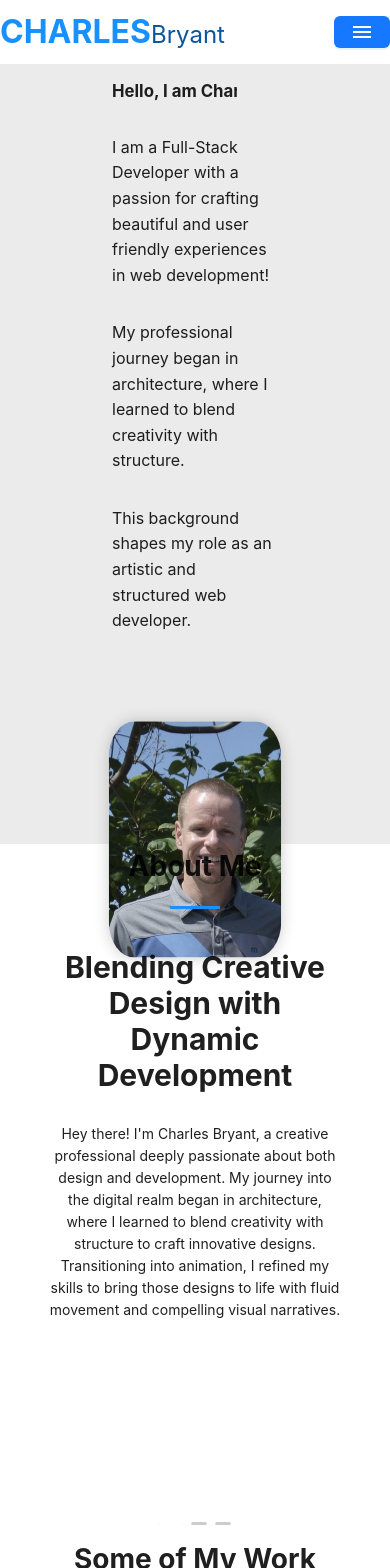
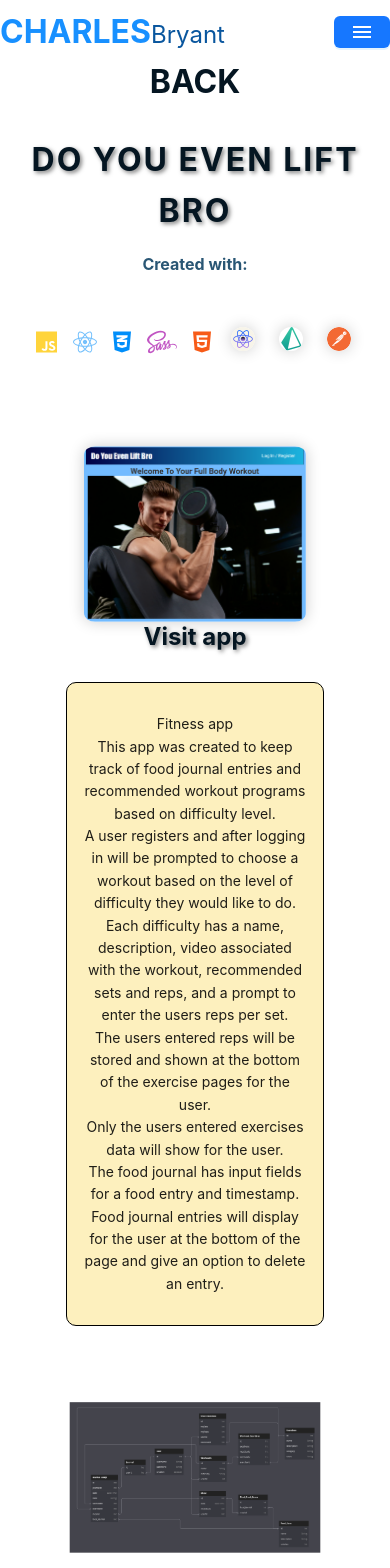
Before and after one commit to CBryant20/CB_Website, a React (Vite) app: page /DoYouEvenLiftBro in a window 390 px wide. Shown: the top 1568 px of the page. Built offline with nearby package versions, Linux system fonts and the light colour scheme.

Commit message:
Projects updated to fit small and large screens and navigate functioning

```diff
--- a/src/Root.jsx
+++ b/src/Root.jsx
@@ -1,6 +1,8 @@
 import AppHeader from "./components/framework/Navbar";
 import AppFooter from "./components/framework/Footer";
 import AppHome from "./components/views/Home";
+
+import { Outlet } from "react-router-dom";
 
 import { Layout } from "antd";
 const { Header, Content, Footer } = Layout;
@@ -15,7 +17,7 @@ export default function Root() {
           <AppHeader />
         </Header>
         <Content>
-          <AppHome />
+          <Outlet />
         </Content>
         <Footer className='footer'>
           <AppFooter />
--- a/src/components/home/Work.jsx
+++ b/src/components/home/Work.jsx
@@ -4,35 +4,35 @@ import Books from "../../images/BookBuddy.png";
 import SBBullies from "../../images/South-Bay-Bullies-Logo.png";
 import Atheneum1 from "../../images/04 (Atheneum).png";
 
-import DoYouEvenLiftBro from "../projects/DoYouEvenLiftBro";
-import ConnectHub from "../projects/ConnectHub";
-import BookBuddy from "../projects/BookBuddy";
-import SouthBayBullies from "../projects/SouthBayBullies";
-import Architecture from "../projects/Architecture";
-
 import { Row, Col, Card } from "antd";
+import { useNavigate } from "react-router-dom";
 
 const { Meta } = Card;
 
-export default function AppWork({ onSelectProject }) {
-  const handleProjectClick = (project) => {
-    onSelectProject(project);
+export default function AppWork() {
+  const navigate = useNavigate();
+
+  const handleProjectClick = (path) => {
+    navigate(path);
   };
 
   const cardStyle = {
-    height: "300px",
+    height: "335px",
     display: "flex",
     flexDirection: "column",
     justifyContent: "space-between",
+    textAlign: "center",
+    padding: "1.1rem",
+    overflow: "hidden",
   };
 
   const imgStyle = {
     objectFit: "cover",
-    height: "250px",
+    maxWidth: "100%",
+    maxHeight: "100%",
   };
 
   return (
-    <>
     <div id='work' className='container'>
       <div className='titleHolder'>
         <h2>Some of My Work</h2>
@@ -40,7 +40,8 @@ export default function AppWork({ onSelectProject }) {
       <Row gutter={[16, 16]}>
         <Col xs={{ span: 24 }} sm={{ span: 12 }} md={{ span: 8 }}>
           <Card hoverable style={cardStyle}>
-              <Meta title='Auction Site...Coming Soon' style={imgStyle} />
+            <Meta title='Auction Site...' />
+            <Meta title='Coming Soon' />
           </Card>
         </Col>
         <Col xs={{ span: 24 }} sm={{ span: 12 }} md={{ span: 8 }}>
@@ -53,7 +54,7 @@ export default function AppWork({ onSelectProject }) {
                 style={imgStyle}
               />
             }
-              onClick={() => handleProjectClick(<DoYouEvenLiftBro />)}
+            onClick={() => handleProjectClick("/DoYouEvenLiftBro")}
             style={cardStyle}
           >
             <Meta title='Do You Even Lift Bro' />
@@ -65,7 +66,7 @@ export default function AppWork({ onSelectProject }) {
             cover={
               <img alt='ConnectHub' src={ConnectHubPic} style={imgStyle} />
             }
-              onClick={() => handleProjectClick(<ConnectHub />)}
+            onClick={() => handleProjectClick("/ConnectHub")}
             style={cardStyle}
           >
             <Meta title='Connect Hub' />
@@ -75,7 +76,7 @@ export default function AppWork({ onSelectProject }) {
           <Card
             hoverable
             cover={<img alt='Book Buddy' src={Books} style={imgStyle} />}
-              onClick={() => handleProjectClick(<BookBuddy />)}
+            onClick={() => handleProjectClick("/BookBuddy")}
             style={cardStyle}
           >
             <Meta title='Book Buddy' />
@@ -87,18 +88,17 @@ export default function AppWork({ onSelectProject }) {
             cover={
               <img alt='South Bay Bullies' src={SBBullies} style={imgStyle} />
             }
-              onClick={() => handleProjectClick(<SouthBayBullies />)}
+            onClick={() => handleProjectClick("/SouthBayBullies")}
             style={cardStyle}
           >
             <Meta title='South Bay Bullies' />
           </Card>
         </Col>
-
         <Col xs={{ span: 24 }} sm={{ span: 12 }} md={{ span: 8 }}>
           <Card
             hoverable
             cover={<img alt='Atheneum1' src={Atheneum1} style={imgStyle} />}
-              onClick={() => handleProjectClick(<Architecture />)}
+            onClick={() => handleProjectClick("/Architecture")}
             style={cardStyle}
           >
             <Meta title='Atheneum' />
@@ -106,6 +106,5 @@ export default function AppWork({ onSelectProject }) {
         </Col>
       </Row>
     </div>
-    </>
   );
 }
--- a/src/components/projects/DoYouEvenLiftBro.jsx
+++ b/src/components/projects/DoYouEvenLiftBro.jsx
@@ -3,7 +3,6 @@ import SchemaDiagram from "../../images/SchemaDiagram.png";
 import Postman from "../../images/Postman2.png";
 import Express from "../../images/Express.png";
 import Prisma from "../../images/Prisma.png";
-
 import { FontAwesomeIcon } from "@fortawesome/react-fontawesome";
 import {
   faJs,
@@ -12,15 +11,12 @@ import {
   faSass,
   faHtml5,
 } from "@fortawesome/free-brands-svg-icons";
-
 import { Link } from "react-router-dom";
-
 import "./Projects.scss";
 
 export default function DoYouEvenLiftBro() {
   return (
-    <>
-      <body className='main-project'>
+    <div className='main-project'>
       <header>
         <Link className='back-button' to='/'>
           BACK
@@ -80,7 +76,7 @@ export default function DoYouEvenLiftBro() {
               <div className='extra-icon'>
                 <img src={Express} alt='Express' />
               </div>
-                <span className='icon-text '>Express</span>
+              <span className='icon-text'>Express</span>
             </div>
             <div className='icon-wrapper'>
               <div className='extra-icon'>
@@ -92,7 +88,7 @@ export default function DoYouEvenLiftBro() {
               <div className='extra-icon'>
                 <img src={Postman} alt='Postman' />
               </div>
-                <span className='icon-text '>Postman</span>
+              <span className='icon-text'>Postman</span>
             </div>
           </div>
           <a
@@ -106,47 +102,45 @@ export default function DoYouEvenLiftBro() {
             />
             <span className='image-text'>Visit app</span>
           </a>
-
           <div className='project-title'>
             <ul>
               <li>Fitness app</li>
               <li>
-                  This is app was created to keep track of food journal entries
-                  and recommended workout programs based on difficulty level
+                This app was created to keep track of food journal entries and
+                recommended workout programs based on difficulty level.
               </li>
               <li>
-                  A user registers and after logging in will be prompted to
-                  choose a workout based on the level of difficulty they would
-                  like to do
+                A user registers and after logging in will be prompted to choose
+                a workout based on the level of difficulty they would like to
+                do.
               </li>
               <li>
-                  Each difficulty has a name, description, video associated to
-                  the workout, recommended sets and reps, and prompt to enter
-                  the users reps per set
+                Each difficulty has a name, description, video associated with
+                the workout, recommended sets and reps, and a prompt to enter
+                the users reps per set.
               </li>
               <li>
-                  The users entered reps will be stored and show on the bottom
-                  of the exercise pages for the user
+                The users entered reps will be stored and shown at the bottom of
+                the exercise pages for the user.
               </li>
               <li>
-                  Only the users entered exercises data will show for the user
+                Only the users entered exercises data will show for the user.
               </li>
               <li>
                 The food journal has input fields for a food entry and
-                  timestamp
+                timestamp.
               </li>
               <li>
-                  Food journal entries will display for the user at the bottom
-                  of the page and give an option to delete an entry
+                Food journal entries will display for the user at the bottom of
+                the page and give an option to delete an entry.
               </li>
             </ul>
           </div>
         </section>
         <div className='bottom-images'>
-            <img src={SchemaDiagram} alt='Do You Even Lift Bro?' />
+          <img src={SchemaDiagram} alt='Schema Diagram' />
         </div>
       </main>
-      </body>
-    </>
+    </div>
   );
 }
--- a/src/components/projects/Projects.scss
+++ b/src/components/projects/Projects.scss
@@ -3,20 +3,18 @@
   flex-direction: column;
   justify-content: center;
   align-items: center;
-  background-color: #f7f4e9;
+  background-color: #ffffff;
   width: 100vw;
 
   .back-button {
     display: flex;
-    font-size: 1.5rem;
+    font-size: 2rem;
     font-weight: 700;
     color: #051622;
     justify-content: center;
     align-items: center;
     text-decoration: none;
-    margin-top: 1rem;
-    width: 100%;
-    z-index: 1;
+    margin-top: 3.5rem;
     transition: transform 0.3s ease;
 
     &:hover {
@@ -30,7 +28,6 @@
     display: flex;
     flex-direction: column;
     align-items: center;
-    margin-top: 5em;
 
     .image-link {
       display: flex;
@@ -73,12 +70,20 @@
           margin-top: 2rem;
           transition: transform 0.3s ease;
 
+          .icon {
+            font-size: 2xl;
+          }
+
           .extra-icon {
             img {
               width: 2.5rem;
               height: auto;
               border-radius: 50%;
               transition: transform 0.3s ease;
+
+              @media screen and (max-width: 750px) {
+                width: 2rem;
+              }
             }
           }
 
@@ -96,7 +101,6 @@
           &:hover {
             .icon {
               transform: scale(2);
-
               transition: transform 0.3s ease;
             }
 
@@ -182,7 +186,7 @@
       position: relative;
 
       img {
-        width: 100%;
+        width: 75%;
         height: auto;
       }
 
@@ -190,6 +194,11 @@
         bottom: 10px;
         align-items: center;
         transform: translateX(0);
+      }
+
+      @media screen and (max-width: 750px) {
+        padding: 0.5rem;
+        max-width: 80%;
       }
     }
 
--- a/src/router.jsx
+++ b/src/router.jsx
@@ -1,6 +1,7 @@
 import { createBrowserRouter } from "react-router-dom";
 
 import Root from "./Root";
+import AppHome from "./components/views/Home";
 import DoYouEvenLiftBro from "./components/projects/DoYouEvenLiftBro";
 import ConnectHub from "./components/projects/ConnectHub";
 import BookBuddy from "./components/projects/BookBuddy";
@@ -12,6 +13,10 @@ const router = createBrowserRouter([
     path: "/",
     element: <Root />,
     children: [
+      {
+        path: "/",
+        element: <AppHome />,
+      },
       {
         path: "/DoYouEvenLiftBro",
         element: <DoYouEvenLiftBro />,
```
Also changed, not shown: src/components/projects/Architecture.jsx (+9 -11 lines), src/components/projects/BookBuddy.jsx (+7 -12 lines), src/components/projects/ConnectHub.jsx (+11 -13 lines), src/components/projects/SouthBayBullies.jsx (+7 -12 lines). Lines whose indentation alone changed are shown as unchanged.
